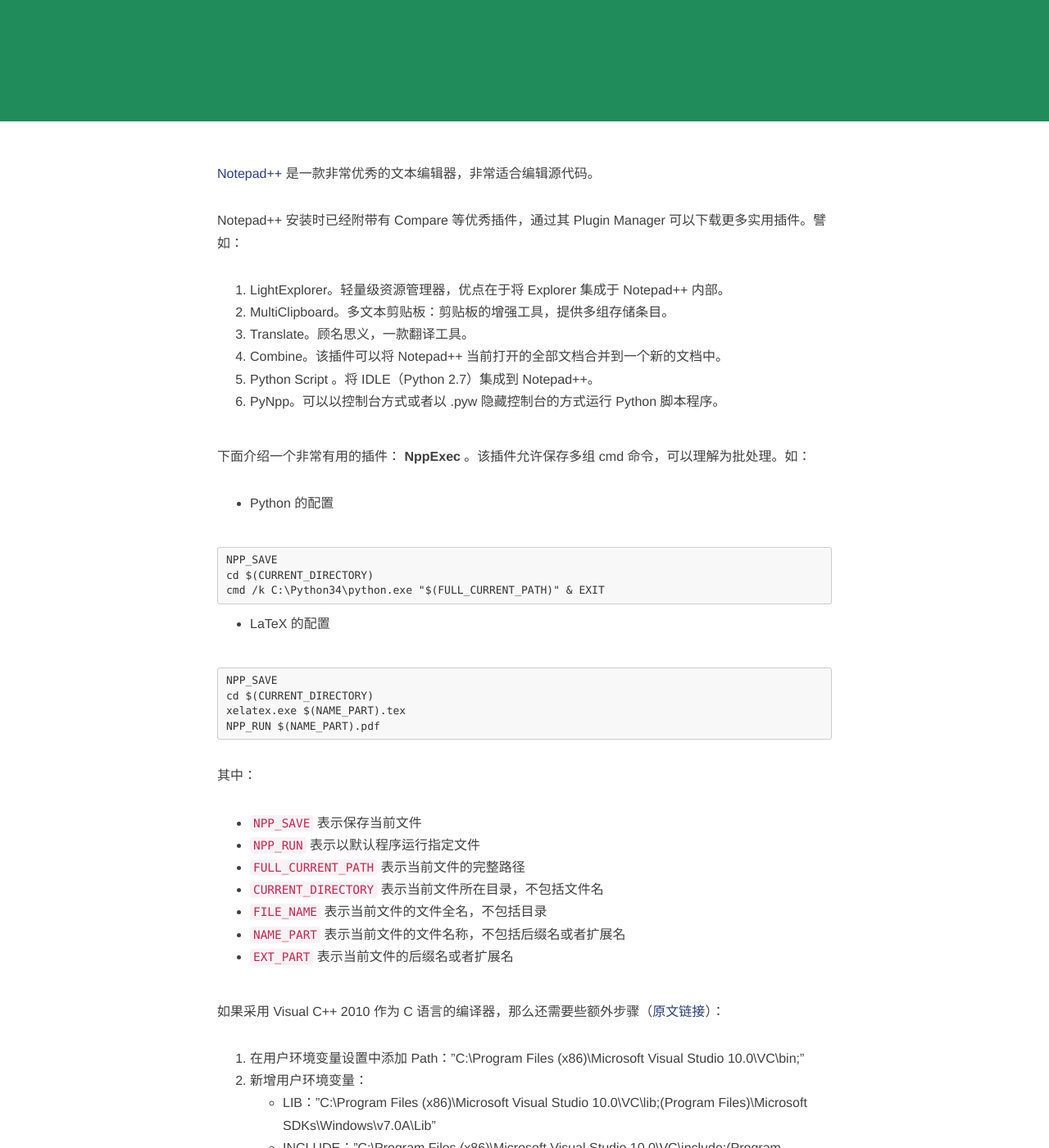
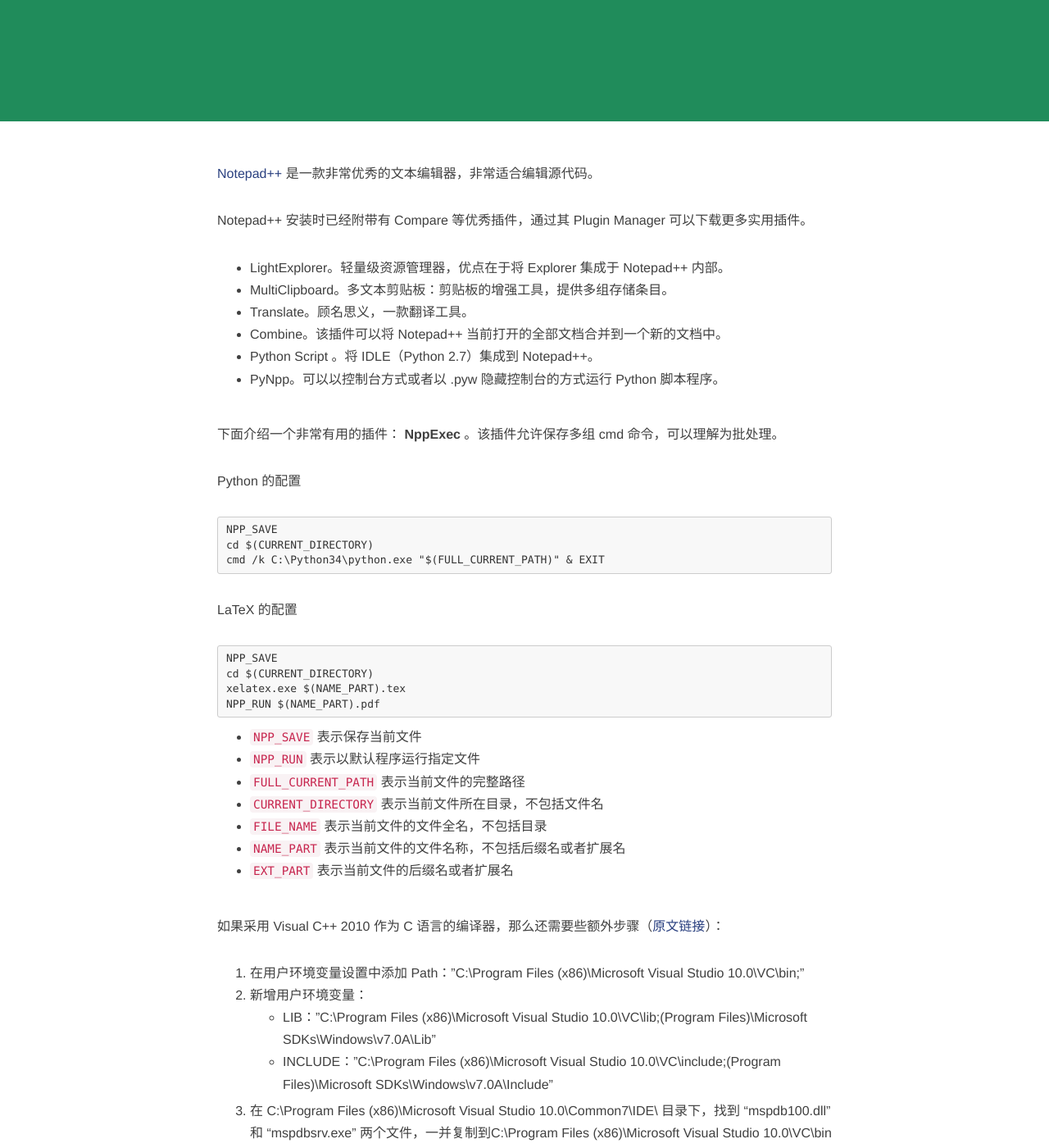
Before and after one commit to ceares/ceares.github.io, a Jekyll site: the page built from _posts/2011-10-22-Notepad.md, in a window 1280 px wide and 1400 px high, scrolled down 286 px. Shown: the whole window at 82% size. Built offline with Jekyll 4.4.1, drawn with Linux system fonts in a browser that asks for light colours; nearby versions of some CDN libraries; comment, search, counter and statistics services are not loaded.

Commit message:
from sp3

````diff
--- a/_posts/2011-10-22-Notepad.md
+++ b/_posts/2011-10-22-Notepad.md
@@ -9,18 +9,18 @@
 
 [Notepad++](http://notepad-plus-plus.org/) 是一款非常优秀的文本编辑器，非常适合编辑源代码。
 
-Notepad++ 安装时已经附带有 Compare 等优秀插件，通过其 Plugin Manager 可以下载更多实用插件。譬如：
+Notepad++ 安装时已经附带有 Compare 等优秀插件，通过其 Plugin Manager 可以下载更多实用插件。
 
-1. LightExplorer。轻量级资源管理器，优点在于将 Explorer 集成于 Notepad++ 内部。
-1. MultiClipboard。多文本剪贴板：剪贴板的增强工具，提供多组存储条目。
-1. Translate。顾名思义，一款翻译工具。
-1. Combine。该插件可以将 Notepad++ 当前打开的全部文档合并到一个新的文档中。
-1. Python Script 。将 IDLE（Python 2.7）集成到 Notepad++。
-1. PyNpp。可以以控制台方式或者以 .pyw 隐藏控制台的方式运行 Python 脚本程序。
+- LightExplorer。轻量级资源管理器，优点在于将 Explorer 集成于 Notepad++ 内部。
+- MultiClipboard。多文本剪贴板：剪贴板的增强工具，提供多组存储条目。
+- Translate。顾名思义，一款翻译工具。
+- Combine。该插件可以将 Notepad++ 当前打开的全部文档合并到一个新的文档中。
+- Python Script 。将 IDLE（Python 2.7）集成到 Notepad++。
+- PyNpp。可以以控制台方式或者以 .pyw 隐藏控制台的方式运行 Python 脚本程序。
 
-下面介绍一个非常有用的插件： __NppExec__ 。该插件允许保存多组 cmd 命令，可以理解为批处理。如：
+下面介绍一个非常有用的插件： __NppExec__ 。该插件允许保存多组 cmd 命令，可以理解为批处理。
 
-- Python 的配置
+Python 的配置
 
 ```cmd
 NPP_SAVE
@@ -28,7 +28,7 @@
 cmd /k C:\Python34\python.exe "$(FULL_CURRENT_PATH)" & EXIT
 ```
 
-- LaTeX 的配置
+LaTeX 的配置
 
 ```cmd
 NPP_SAVE
@@ -36,8 +36,6 @@
 xelatex.exe $(NAME_PART).tex
 NPP_RUN $(NAME_PART).pdf
 ```
-
-其中：
 
 - `NPP_SAVE` 表示保存当前文件
 - `NPP_RUN` 表示以默认程序运行指定文件
@@ -55,8 +53,6 @@
  - INCLUDE："C:\Program Files (x86)\Microsoft Visual Studio 10.0\VC\include;(Program Files)\Microsoft SDKs\Windows\v7.0A\Include"
 3. 在 C:\Program Files (x86)\Microsoft Visual Studio 10.0\Common7\IDE\ 目录下，找到 "mspdb100.dll" 和 "mspdbsrv.exe" 两个文件，一并复制到C:\Program Files (x86)\Microsoft Visual Studio 10.0\VC\bin 目录下。
 
-配置如下：
-
 ```cmd
 NPP_SAVE
 cd $(CURRENT_DIRECTORY)
````
